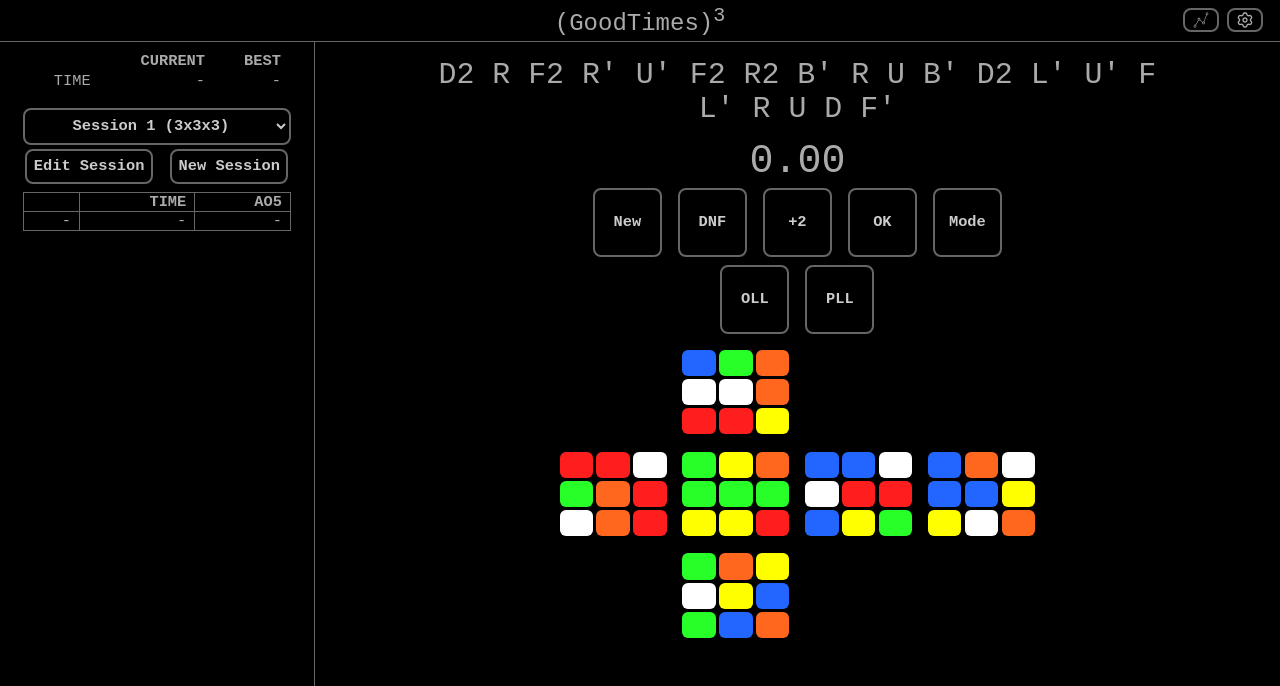
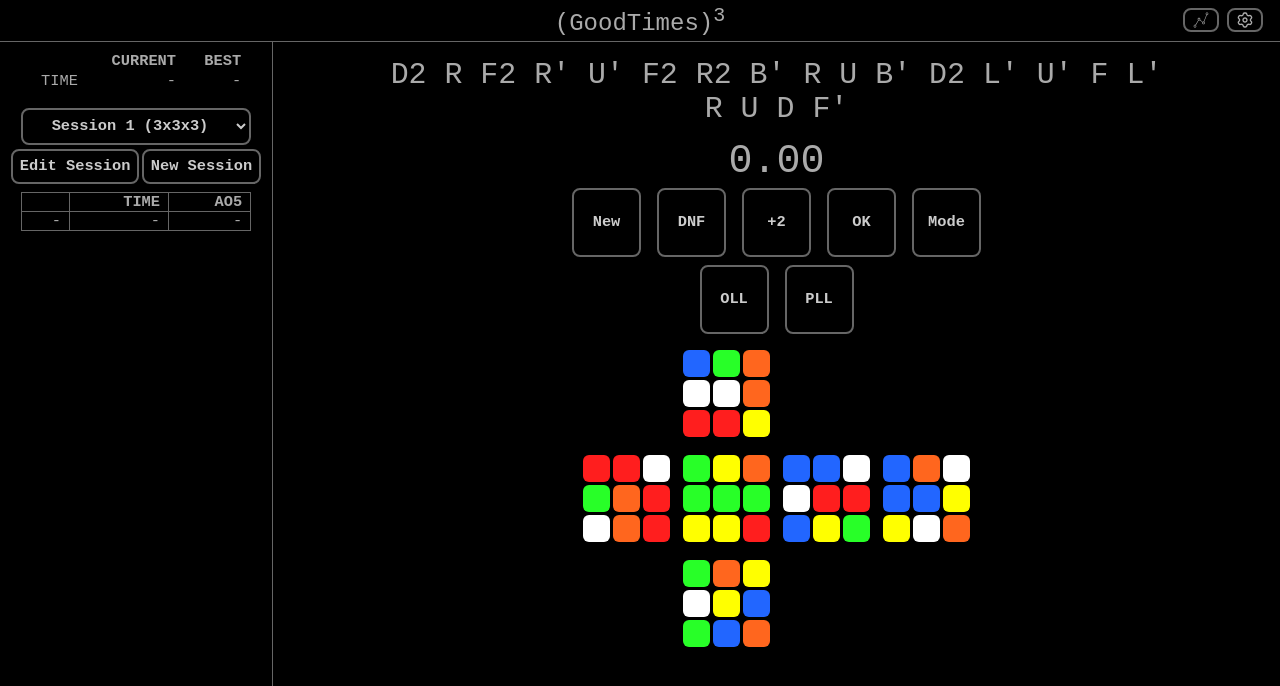
Before and after one commit to brandonma7/goodTimesCubed, a React (Create React App) app: page / in a window 1280 px wide. Shown: the top 686 px of the page. Built offline with nearby package versions, Linux system fonts and the light colour scheme.

Commit message:
Simplified cube pic height/width, hiding action buttons when time is running

```diff
--- a/src/components/TimerComponent/TimerComponent.tsx
+++ b/src/components/TimerComponent/TimerComponent.tsx
@@ -8,7 +8,6 @@ import { SettingsContext } from '../../dialogs/SettingsDialog';
 
 import './TimerComponent.scss';
 import { PuzzleType, PuzzleTypeMoveCount, Solve, NonStandardPuzzles } from '../../utils/cubingUtils';
-import { useContainerDimensions } from '../../utils/useContainerDimensions';
 import { MetaDataContext } from '../../TimerApp';
 import CasePickerComponent from '../CasePickerComponent';
 import { getPllById } from '../CasePickerComponent/PllCases';
@@ -54,16 +53,9 @@ const TimerComponent = memo(function TimerComponentInternal({
     const isTimerReadyTimeoutRef = useRef<NodeJS.Timeout>();
     const timerTimeoutRef = useRef<NodeJS.Timeout>();
 
-    const { width, height } = useContainerDimensions(timerComponentRef);
-
     const scrambleRef = useRef<HTMLDivElement>(null);
-    const { height: scrambleHeight } = useContainerDimensions(scrambleRef);
     const inputRef = useRef<HTMLDivElement>(null);
-    const { height: inputHeight } = useContainerDimensions(inputRef);
     const actionsRef = useRef<HTMLDivElement>(null);
-    const { height: actionsHeight } = useContainerDimensions(actionsRef);
-
-    const remainingHeightForCubePic = height - scrambleHeight - inputHeight - actionsHeight - 200;
 
     useEffect(() => {
         setTimerEntry(isManualEntryMode ? '' : '0.00');
@@ -182,7 +174,7 @@ const TimerComponent = memo(function TimerComponentInternal({
 
     return (
         <section
-            className='timer__timer'
+            className={`timer__timer${timerIsRunning ? ' timer_timer--running' : ''}`}
             ref={timerComponentRef}
             tabIndex={0}
             onKeyDown={(event) => {
@@ -332,6 +324,8 @@ const TimerComponent = memo(function TimerComponentInternal({
                     </div>
                 )}
             </div>
+            {!timerIsRunning.current && (
+                <>
                     <div className='timer__input-actions' ref={actionsRef}>
                         <button
                             className='timer__button'
@@ -399,7 +393,9 @@ const TimerComponent = memo(function TimerComponentInternal({
                             Mode
                         </button>
                         <button
-                    className={`timer__button${mostRecentSolve?.analysisData?.ollCase ? ' timer__button--big' : ''}`}
+                            className={`timer__button${
+                                mostRecentSolve?.analysisData?.ollCase ? ' timer__button--big' : ''
+                            }`}
                             onClick={() => {
                                 setIsOllSelectionMode(!isOllSelectionMode);
                             }}
@@ -414,7 +410,9 @@ const TimerComponent = memo(function TimerComponentInternal({
                             )}
                         </button>
                         <button
-                    className={`timer__button${mostRecentSolve?.analysisData?.pllCase ? ' timer__button--big' : ''}`}
+                            className={`timer__button${
+                                mostRecentSolve?.analysisData?.pllCase ? ' timer__button--big' : ''
+                            }`}
                             onClick={() => {
                                 setIsPllSelectionMode(!isPllSelectionMode);
                             }}
@@ -429,12 +427,16 @@ const TimerComponent = memo(function TimerComponentInternal({
                             )}
                         </button>
                     </div>
+                    <div>
                         {isOllSelectionMode && mostRecentSolve != null && (
                             <CasePickerComponent
                                 algSet='oll'
                                 solve={mostRecentSolve}
                                 dispatchSolveData={dispatchSolveData}
                                 solveIndex={mostRecentSolveIndex}
+                                onSelect={() => {
+                                    setIsOllSelectionMode(false);
+                                }}
                             />
                         )}
                         {isPllSelectionMode && mostRecentSolve != null && (
@@ -443,8 +445,15 @@ const TimerComponent = memo(function TimerComponentInternal({
                                 solve={mostRecentSolve}
                                 dispatchSolveData={dispatchSolveData}
                                 solveIndex={mostRecentSolveIndex}
+                                onSelect={() => {
+                                    setIsPllSelectionMode(false);
+                                }}
                             />
                         )}
+                    </div>
+                </>
+            )}
+
             {/*scramble.split(' ').map((_, index, scrambleList) => {
                 const subScramble = scrambleList.slice(0, index + 1).join(' ');
                 return <CubeVisualizationComponent key={index} scramble={subScramble} puzzleType={puzzleType} />;
@@ -453,8 +462,8 @@ const TimerComponent = memo(function TimerComponentInternal({
                 <CubeVisualizationComponent
                     scramble={scramble}
                     puzzleType={puzzleType}
-                    width={width / 2}
-                    height={remainingHeightForCubePic < 200 && isMobile ? 200 : remainingHeightForCubePic}
+                    width={isMobile ? 200 : 400}
+                    height={isMobile ? 150 : 300}
                 />
             )}
         </section>
```
Lines whose indentation alone changed are shown as unchanged.
